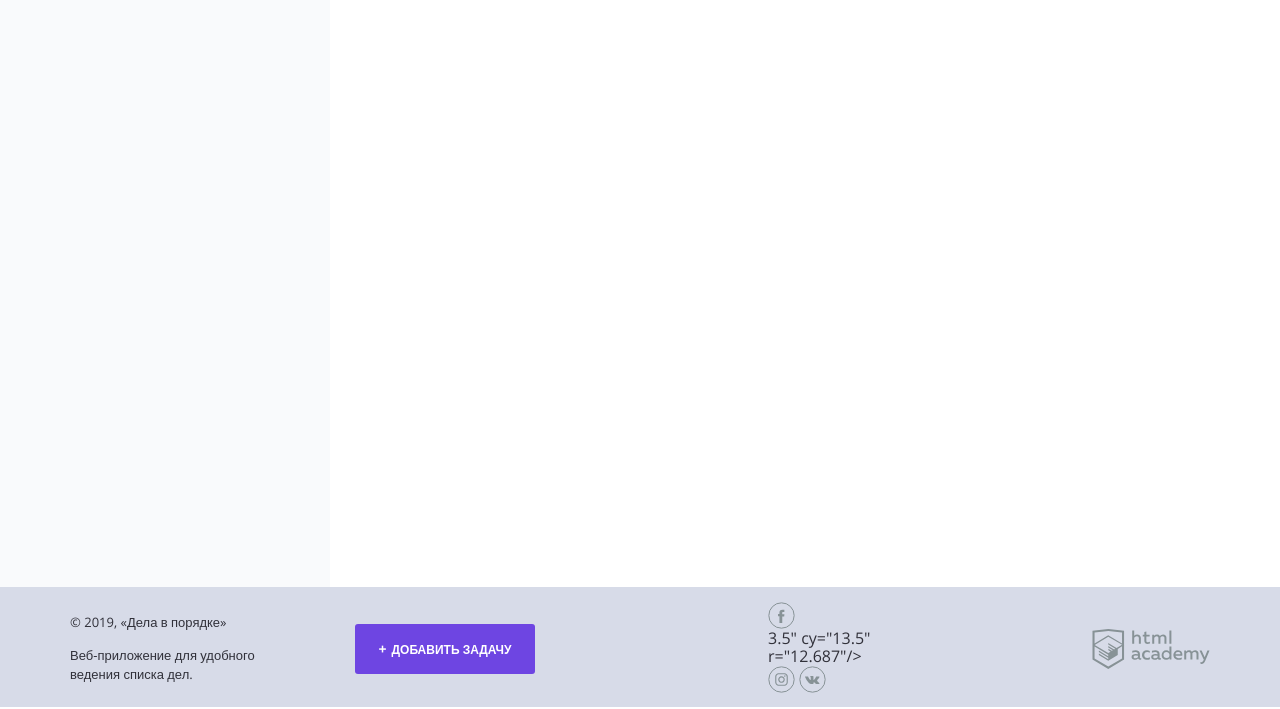
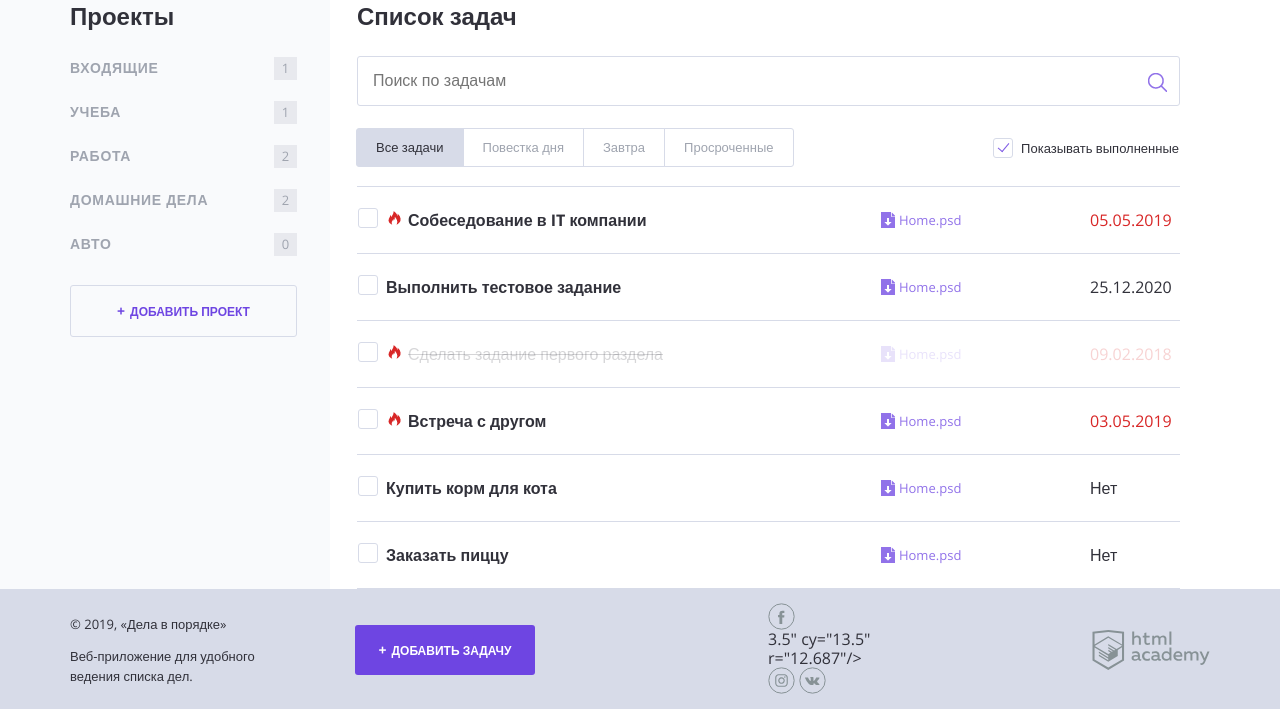
Before and after one commit to VladislavBryazkun/1035767-doingsdone-9, a PHP site: page / in a window 1280 px wide. Shown: the part 111-820 px from the top of the page. Run offline with PHP 8.4, Linux system fonts and the light colour scheme; data that the repository does not hold is empty.

Commit message:
3-2-3 Работа с датами

```diff
--- a/data.php
+++ b/data.php
@@ -5,25 +5,25 @@ $projects = ["Входящие", "Учеба", "Работа", "Домашние
 $tasks = [
     [
         'task' => 'Собеседование в IT компании',
-        'date' => '02.05.2019',
+        'date' => '05.05.2019',
         'category' => 'Работа',
         'done' => false
     ],
     [
         'task' => 'Выполнить тестовое задание',
-        'date' => '25.12.2019',
+        'date' => '25.12.2020',
         'category' => 'Работа',
         'done' => false
     ],
     [
         'task' => 'Сделать задание первого раздела',
-        'date' => '21.12.2019',
+        'date' => '09.02.2018',
         'category' => 'Учеба',
         'done' => true
     ],
     [
         'task' => 'Встреча с другом',
-        'date' => '22.12.2019',
+        'date' => '03.05.2019',
         'category' => 'Входящие',
         'done' => false
     ],
--- a/function.php
+++ b/function.php
@@ -9,16 +9,29 @@
         }
         ;
 
-    function date_work($date)
+ /*   function date_work($date)
     {
         $ts = time();
         $task_date = strtotime($date);
-        $ts_diff = $task_date - $ts;
+        $ts_diff = floor($task_date - $ts);
         $sec_in_hour = 3600;
-        if (($ts_diff / $sec_in_hour) <= 24 && $date != 'Нет') {
+        if (($ts_diff / $sec_in_hour) <= 24) {
             return ("task--important");
         } else {
-            return ('');
+            return (" ");
         }
     }
     ;
+ */
+    function important_task($task)
+    {
+        $sec_in_day = 86400;
+        $ts = time();
+         if ($task == "Нет") {
+            return "Нет";
+        } elseif ($task !== "Нет" && strtotime($task) - $ts <= $sec_in_day) {
+            return "task--important";
+        }
+        return "";
+    }
+    ;
--- a/index.php
+++ b/index.php
@@ -1,21 +1,23 @@
 <?php
+date_default_timezone_set('Europe/Moscow');
 require_once('data.php');
 require_once('function.php');
 require_once('helpers.php');
 
-    $main_content = include_template("index.php",
+    $content = include_template('index.php',
         [
-            'project' => $project,
+            'projects' => $projects,
             'tasks' => $tasks,
             'show_complete_tasks' => $show_complete_tasks
         ]
     );
 
-    $layout_content = include_template("layout.php",
+    $layout_content = include_template('layout.php',
         [
-            "content" => $content,
+            'content' => $content,
             'title' => 'Дела впорядке',
             'my_name' => 'Владислав'
         ]
     );
+
 print ($layout_content);
--- a/templates/index.php
+++ b/templates/index.php
@@ -43,7 +43,7 @@
 <table class="tasks">
     <?php foreach ($tasks as $task) : ?>
         <?php if ($show_complete_tasks || !$task['done']) : ?>
-            <tr class="tasks__item task <?= $task['done'] ? 'task--completed' : '' ?><?=date_work($task['$date']) ? "task--important" : "" ?>">
+            <tr class="tasks__item task <?= $task['done'] ? 'task--completed' : '' ?> <?= important_task($task['date']) ?>">
                 <td class="task__select">
                     <label class="checkbox task__checkbox">
                         <input class="checkbox__input visually-hidden task__checkbox" <?= $task['done'] ? 'checked' : '' ?>>
```
